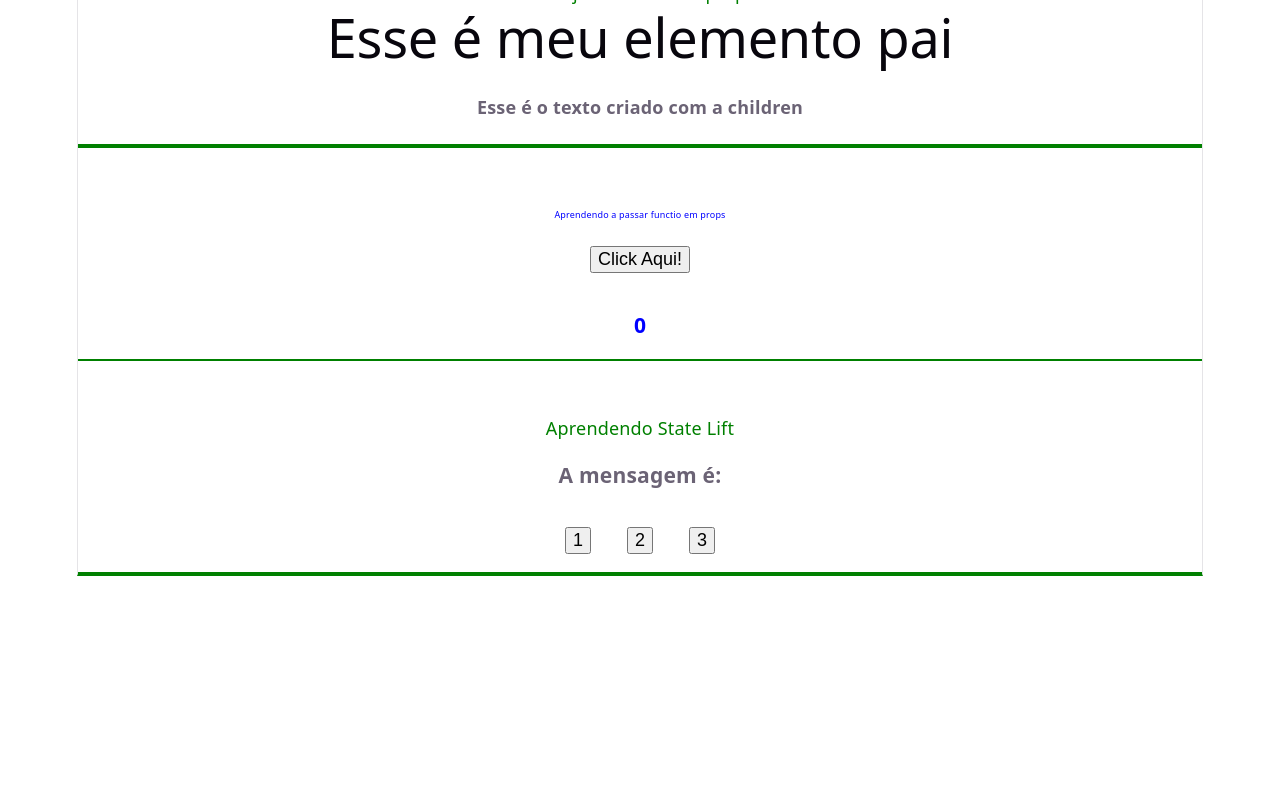
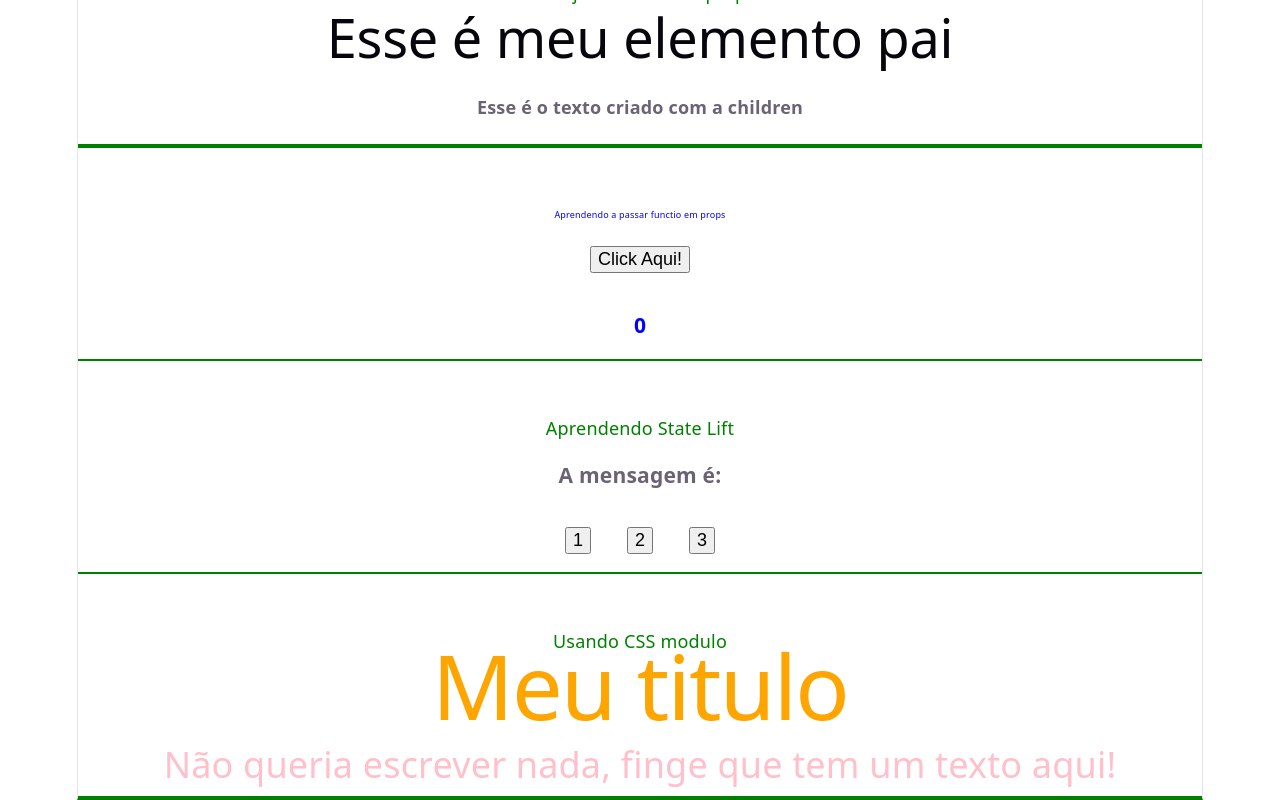
Before and after one commit to Matheus-Eliaquim/Calculadora-De-Led, a React (Vite) app in the folder fundamentos-react/: page / in a window 1280 px wide. Shown: the part 1762-2562 px from the top of the page. Before the commit the page ends 2338 px from the top, so only its background shows below. Built offline with nearby package versions, Linux system fonts and the light colour scheme.

Commit message:
finalizando module CSS

```diff
--- a/fundamentos-react/src/App.jsx
+++ b/fundamentos-react/src/App.jsx
@@ -8,6 +8,7 @@ import FunctionProp from './components/FunctionProp'
 import List from './components/List'
 import StateLift from './components/StateLift'
 import TrocarMsg from './components/TrocarMsg'
+import CssModule from './components/CssModule'
 
 //definindo objeto alunos para repetição de lista com componentes usando o metodo map
 const alunos = [
@@ -100,6 +101,11 @@ function App() {
         <StateLift message= {msg} />
         <TrocarMsg handlemsg={handlemsg} />
       </div>
+
+      <div>
+        <p>Usando CSS modulo</p>
+        <CssModule />
+      </div>
     </>
   )
 }
--- /dev/null
+++ b/fundamentos-react/src/components/CssModule.jsx
@@ -0,0 +1,13 @@
+import Classes from './CssModule.module.css'
+/*sempre lembrar de não usar o ID e sim className= {Classes.xxxx} */
+
+const CssModule = () => {
+    return (
+        <>
+            <h1 className={Classes.titulo}>Meu titulo</h1>
+            <p className={Classes.texto}>Não queria escrever nada, finge que tem um texto aqui!</p>
+        </>
+    )
+}
+
+export default CssModule
--- /dev/null
+++ b/fundamentos-react/src/components/CssModule.module.css
@@ -0,0 +1,10 @@
+.titulo{
+    font-size: 5rem;
+    color: orange;
+}
+
+.texto{
+    font-size: 2rem;
+    color: pink;
+    margin-bottom: 1rem;
+}
```
